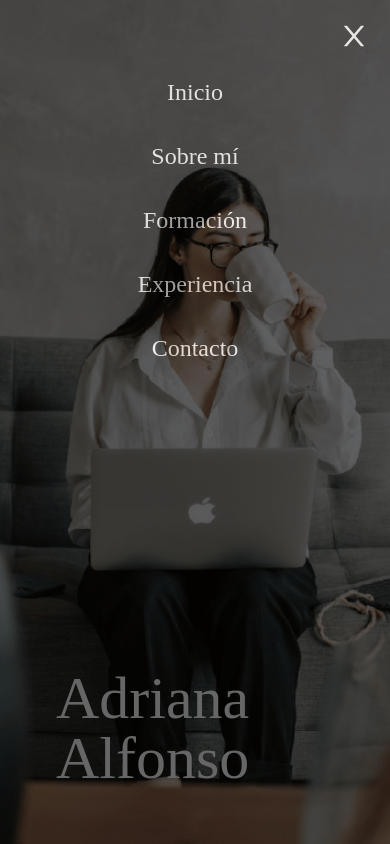
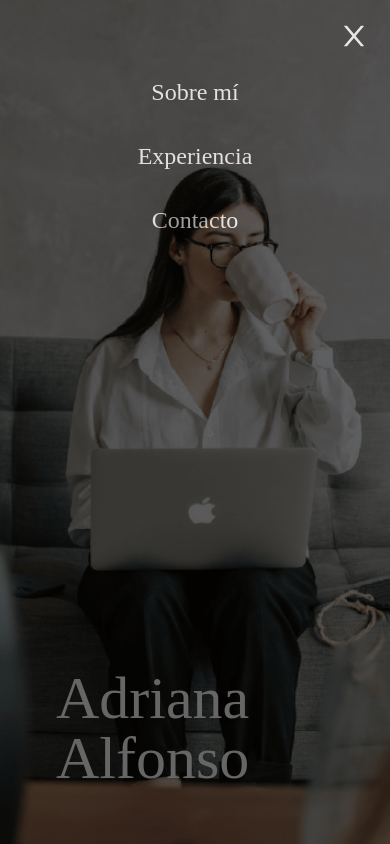
Before and after one commit to alejandro28100/AdrianaAlfonso, a React (Create React App) app: page / in a window 390 px wide. Both pictures are taken after a click on the button 358 px from the left and 32 px from the top of the page. Shown: the top 844 px of the page. Built offline with nearby package versions, Linux system fonts and the light colour scheme; a web font is replaced by a local one.

Commit message:
Add links to mobile sidebar

```diff
--- a/src/App.js
+++ b/src/App.js
@@ -21,6 +21,11 @@ function App() {
       classList.remove("overflow-hidden");
     }
   }, [isSibarActive])
+
+  function closeSidebar() {
+    setIsSibarActive(false);
+  }
+
 
   return (
     <div className="overflow-x-hidden">
@@ -62,11 +67,19 @@ function App() {
                 <AiOutlineClose className="w-8 h-8" />
               </button>
             </li>
-            <li className="py-4">Inicio</li>
-            <li className="py-4">Sobre mí</li>
-            <li className="py-4">Formación</li>
-            <li className="py-4">Experiencia</li>
-            <li className="py-4">Contacto</li>
+            <li onClick={closeSidebar} className="py-4">
+              <a href="#about" >
+                Sobre mí
+              </a>
+            </li>
+            <li onClick={closeSidebar} className="py-4">
+              <a href="#experience">
+                Experiencia
+              </a>
+            </li>
+            <li onClick={closeSidebar} className="py-4">
+              <a href="#contact">Contacto</a>
+            </li>
           </ul>
         </nav>
       </header>
```
